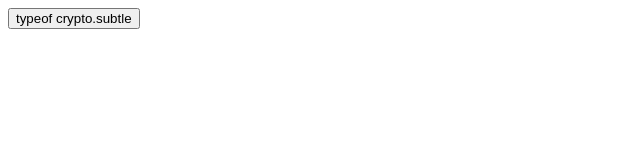
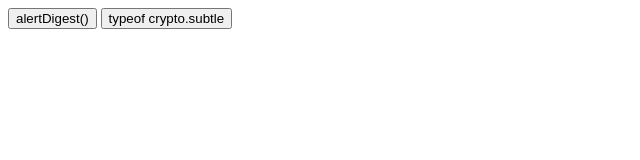
Before and after one commit to psaalton/remote-digest-test, a plain HTML site: page index.html in a window 1280 px wide. Shown: the whole page, without its empty margins (0-640 px from the left). Drawn offline with Linux system fonts and the light colour scheme.

Commit message:
Update index.html

```diff
--- a/index.html
+++ b/index.html
@@ -1,7 +1,26 @@
 <!doctype html>
 <html>
-  <head></head>
+  <head>
+    <script>
+      function alertDigest() {
+        const text = 'An obscure body in the S-K System, your majesty. The inhabitants refer to it as the planet Earth.';
+
+        async function digestMessage(message) {
+          const msgUint8 = new TextEncoder().encode(message);                           // encode as (utf-8) Uint8Array
+          const hashBuffer = await crypto.subtle.digest('SHA-256', msgUint8);           // hash the message
+          const hashArray = Array.from(new Uint8Array(hashBuffer));                     // convert buffer to byte array
+          const hashHex = hashArray.map(b => b.toString(16).padStart(2, '0')).join(''); // convert bytes to hex string
+          return hashHex;
+        }
+
+        digestMessage(text)
+          .then(digestHex => alert(digestHex));
+        })()
+      }
+    </script>
+  </head>
   <body>
+    <button onclick="alertDigest()">alertDigest()</button>
     <button onclick="alert(typeof crypto.subtle);">typeof crypto.subtle</button>
   </body>
 </html>
```
